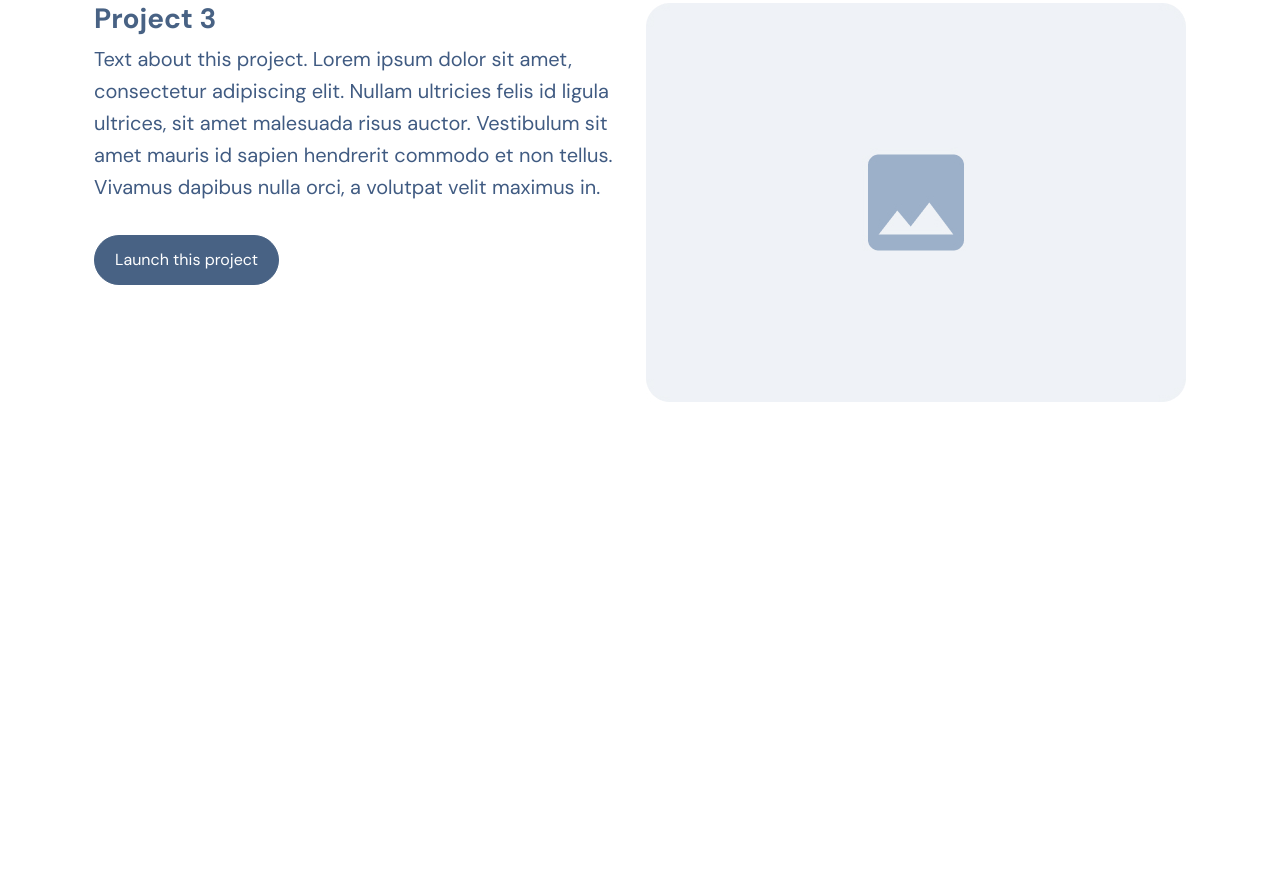
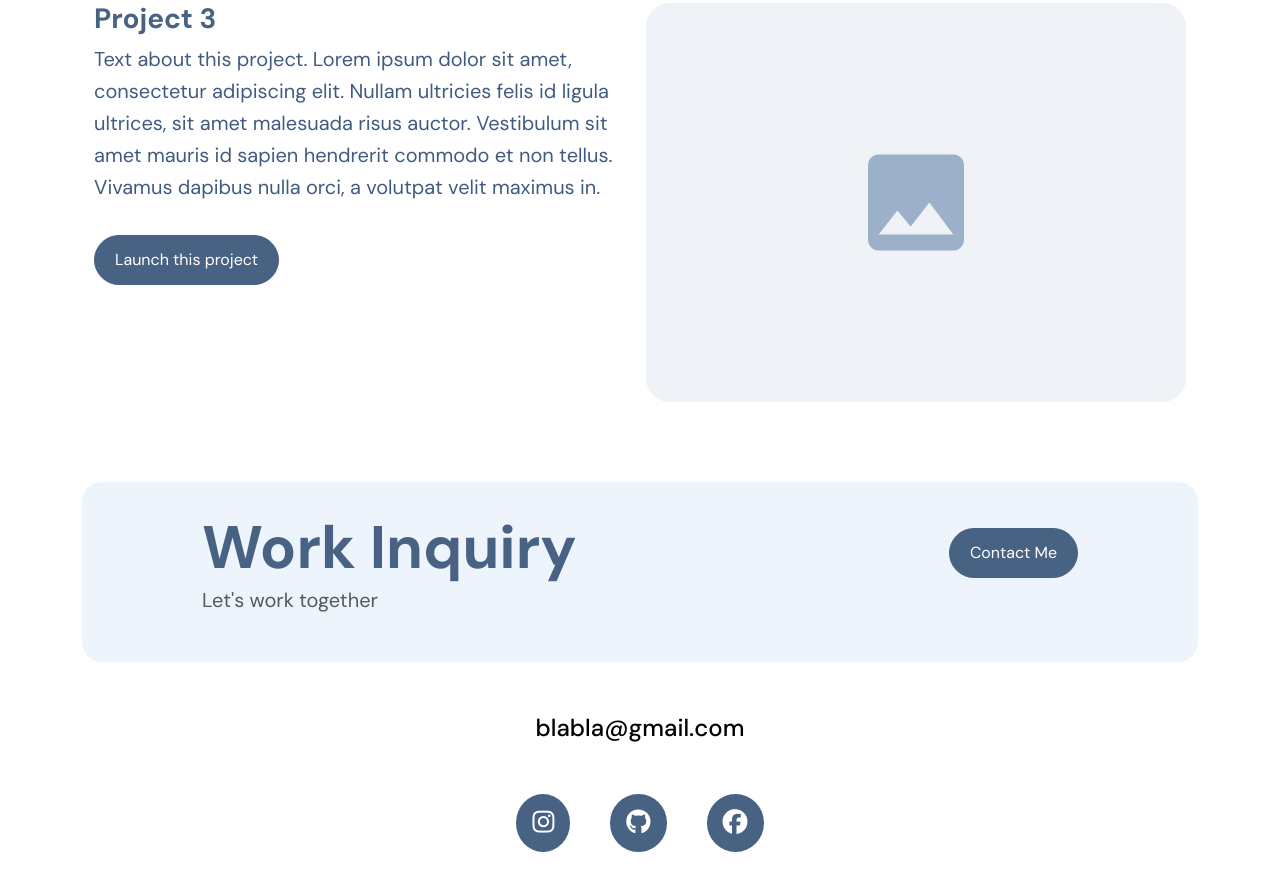
Before and after one commit to EyelidSilver/Portfolio-website-Aitalina-K, a plain HTML site: page index.html in a window 1280 px wide. Shown: the part 1409-2299 px from the top of the page. Before the commit the page ends 1859 px from the top, so only its background shows below. Drawn offline with nearby package versions, Linux system fonts and the light colour scheme.

Commit message:
Added footer and footer styling

```diff
--- a/index.html
+++ b/index.html
@@ -134,8 +134,29 @@
           </div>
         </div>
       </div>
+      <footer>
+        <div class="contact-box d-flex justify-content-between mb-5 d-none d-md-flex">
+          <div>
+            <h1>Work Inquiry</h1>
+            <p class="text-muted">Let's work together</p>
+          </div>
+          <div>
+            <a href="" class="btn btn-branding"> Contact Me </a>
+          </div>
+        </div>
+        <div class="d-flex justify-content-center mb-5">
+          <a href="mailto:blabla@gmail.com" class="email-link"
+            >blabla@gmail.com</a
+          >
+        </div>
+
+        <div class="social-links d-flex justify-content-center">
+          <a href=""><i class="fa-brands fa-instagram"></i></a>
+          <a href=""><i class="fa-brands fa-github"></i></a>
+          <a href=""><i class="fa-brands fa-facebook"></i></a>
+        </div>
+      </footer>
     </div>
-
     <script
       src="https://cdn.jsdelivr.net/npm/bootstrap@5.3.0-alpha2/dist/js/bootstrap.bundle.min.js"
       integrity="sha384-qKXV1j0HvMUeCBQ+QVp7JcfGl760yU08IQ+GpUo5hlbpg51QRiuqHAJz8+BrxE/N"
--- a/styles/portfolio.css
+++ b/styles/portfolio.css
@@ -147,6 +147,43 @@ p {
   margin: auto;
 }
 
+footer {
+  margin: 80px 0;
+}
+
+footer .contact-box {
+  background-color: #eef4fc;
+  padding: 30px 120px;
+  border-radius: 20px;
+}
+
+footer .email-link {
+  text-decoration: none;
+  color: black;
+  font-size: 24px;
+  text-align: center;
+  font-weight: 500;
+}
+
+footer .email-link:hover {
+  color: var(--primary-color);
+}
+
+footer .social-links a {
+  margin: 0 20px;
+  background-color: var(--primary-color);
+  color: #fff;
+  font-size: 25px;
+  border-radius: 50%;
+  padding: 10px 16px;
+  transition: all 150ms ease-in-out;
+}
+
+footer .social-links a:hover {
+  color: var(--primary-color);
+  background-color: #fff;
+}
+
 @media (max-width: 1030px) {
   .text-intro-section {
     text-align: center;
@@ -249,7 +286,7 @@ p {
 
   .btn {
     font-size: 17px;
-    width: 150px;
+    max-width: 150px;
   }
   nav a {
     font-size: 14px;
```
